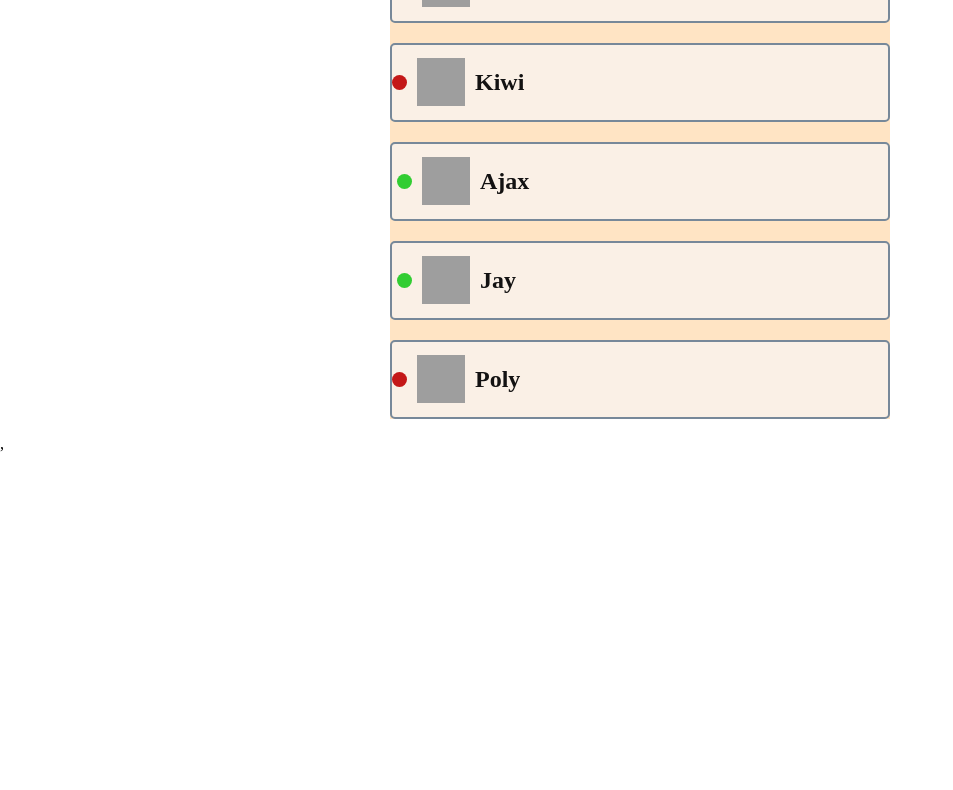
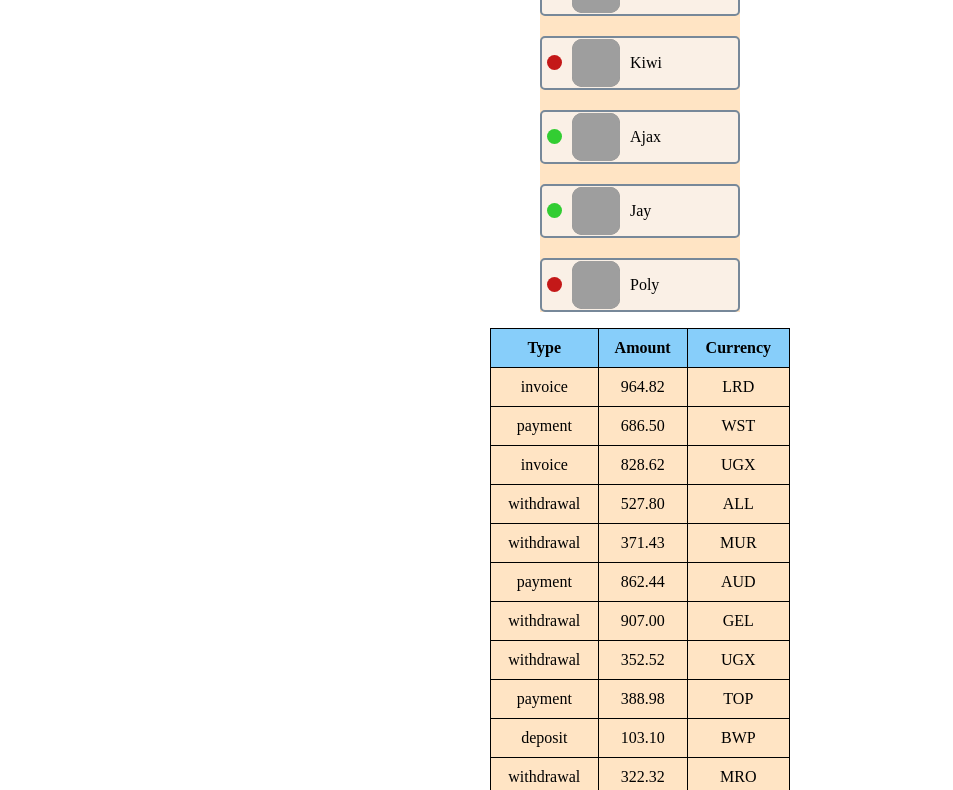
Before and after one commit to andreyz11288/goit-react-hw-01-components, a React (Create React App) app: page / in a window 1280 px wide. Shown: the part 910-1700 px from the top of the page, without its empty margins (0-953 px from the left). Before the commit the page ends 1363 px from the top, so only its background shows below. Built offline with nearby package versions, Linux system fonts and the light colour scheme; grey boxes are pictures that could not be loaded.

Commit message:
4 задание

```diff
--- /dev/null
+++ b/src/App.css
@@ -0,0 +1,38 @@
+.App {
+  text-align: center;
+}
+
+.App-logo {
+  height: 40vmin;
+  pointer-events: none;
+}
+
+@media (prefers-reduced-motion: no-preference) {
+  .App-logo {
+    animation: App-logo-spin infinite 20s linear;
+  }
+}
+
+.App-header {
+  background-color: #282c34;
+  min-height: 100vh;
+  display: flex;
+  flex-direction: column;
+  align-items: center;
+  justify-content: center;
+  font-size: calc(10px + 2vmin);
+  color: white;
+}
+
+.App-link {
+  color: #61dafb;
+}
+
+@keyframes App-logo-spin {
+  from {
+    transform: rotate(0deg);
+  }
+  to {
+    transform: rotate(360deg);
+  }
+}
--- /dev/null
+++ b/src/App.js
@@ -0,0 +1,26 @@
+
+import './App.css';
+import React from 'react';
+import './index.css';
+import Profile from './Profile';
+import Statistics from './Statistics'
+import FriendList from './FriendList'
+import TransactionHistory from "./TransactionHistory";
+import data from "./sourse/user.json";
+import statisticalData from "./sourse/statistical-data.json";
+import transactions from "./sourse/transactions.json";
+
+
+
+function App() {
+  return (
+    <div className="App">
+     {<Profile data={data} />},
+{<Statistics title="Upload stats" stats={statisticalData} />},
+{<FriendList />}
+{<TransactionHistory items={transactions}/>}
+    </div>
+  );
+}
+
+export default App;
--- a/src/FriendList.css
+++ b/src/FriendList.css
@@ -2,25 +2,27 @@
     display: grid;
     gap: 20px;
     padding: 0px;
-    width: 500px;
+    width: 200px;
     margin-left: auto;
     margin-right: auto;
     background-color: bisque;
   }
 
-  .item{
+  .friend-item{
       display: flex;
       border: 2px solid lightslategray;
       border-radius: 5px;
       background-color: linen;
   }
-  .avatar{
+  .friend-avatar{
     margin-left: 10px;
     margin-top: auto;
     margin-bottom: auto;
       height: 48px;
+      background-color: gray;
+      border-radius: 10px;
   }
-  .status{
+  .friend-status{
       margin-left: 5px;
     margin-top: auto;
     margin-bottom: auto;
@@ -29,7 +31,8 @@
       background-color: limegreen;
       border-radius: 50%;
   }
-  .noStatus{
+  .friend-noStatus{
+    margin-left: 5px;
     margin-top: auto;
     margin-bottom: auto;
       width: 15px;
@@ -37,6 +40,6 @@
       background-color: rgb(196, 24, 24);
       border-radius: 50%;
   }
-  .name{
+  .friend-name{
       margin-left: 10px;
   }
--- a/src/FriendList.js
+++ b/src/FriendList.js
@@ -1,16 +1,13 @@
 import React from 'react';
 import './FriendList.css';
+import FriendListItem from "./FriendListItem";
+import friends from './sourse/friends.json';
 
-
-function FriendList({ friends }) {
+function FriendList() {
 
 
     return (<ul className="friend-list">
-    {friends.map(item => <li key={item.id} className="item">
-  {item.isOnline ?(<span className="status"></span>):(<span className="noStatus"></span>)}
-  <img className="avatar" src={item.avatar} alt="" width="48" />
-  <p className="name">{item.name}</p>
-</li>)}
+    {<FriendListItem friends={friends}/> }
   </ul>
   )
 }
--- /dev/null
+++ b/src/FriendListItem.js
@@ -0,0 +1,18 @@
+import React from 'react';
+import './FriendList.css';
+
+
+function FriendListItem({ friends }) {
+
+
+    return (<ul className="friend-list">
+    {friends.map(item => <li key={item.id} className="friend-item">
+  {item.isOnline ?(<span className="friend-status"></span>):(<span className="friend-noStatus"></span>)}
+  <img className="friend-avatar" src={item.avatar} alt="" width="48" />
+  <p className="friend-name">{item.name}</p>
+</li>)}
+  </ul>
+  )
+}
+
+export default FriendListItem;
--- /dev/null
+++ b/src/TransactionHistory.css
@@ -0,0 +1,16 @@
+.transaction-history{
+    margin-left: auto;
+    margin-right: auto;
+    background-color: bisque;
+
+        width: 300px;
+        border-collapse: collapse;
+
+    }
+    TD, TH {
+     padding: 10px;
+     border: 1px solid black;
+    }
+    TH {
+     background: lightskyblue;
+    }
--- /dev/null
+++ b/src/TransactionHistory.js
@@ -0,0 +1,29 @@
+import React from 'react';
+import './TransactionHistory.css';
+
+
+function TransactionHistory({ items }) {
+
+    return (
+        <table className="transaction-history">
+        <thead>
+          <tr>
+            <th>Type</th>
+            <th>Amount</th>
+            <th>Currency</th>
+          </tr>
+        </thead>
+
+        <tbody>
+          {items.map(i => <tr key={i.id}>
+            <td>{i.type}</td>
+            <td>{i.amount}</td>
+            <td>{i.currency}</td>
+          </tr>)}
+        </tbody>
+      </table>
+
+  )
+}
+
+export default TransactionHistory;
--- a/src/index.js
+++ b/src/index.js
@@ -1,34 +1,15 @@
 import React from 'react';
 import ReactDOM from 'react-dom';
 import './index.css';
-import Profile from './Profile';
-import Statistics from './Statistics'
-import FriendList from './FriendList'
-import data from "./sourse/user.json";
-import statisticalData from "./sourse/statistical-data.json";
-import friends from './sourse/friends.json';
+import App from './App';
+import ColorMath from "./js/ColorMath";
 
 
 ReactDOM.render(
   <React.StrictMode>
-    <Profile data={data} />
-<Statistics title="Upload stats" stats={statisticalData} />,
-<FriendList friends={friends} />,
+    <App/>
   </React.StrictMode>,
   document.getElementById('root')
 );
 
-const qq = document.querySelectorAll('.item')
-qq[0].style.backgroundColor = `${get_rand_color()}`
-qq[1].style.backgroundColor = `${get_rand_color()}`
-qq[2].style.backgroundColor = `${get_rand_color()}`
-qq[3].style.backgroundColor = `${get_rand_color()}`
-qq[4].style.backgroundColor = `${get_rand_color()}`
-// qq.setAttribute('style', `background-color: ${get_rand_color()} ;`)
-function get_rand_color(){
-    var color = Math.floor(Math.random() * Math.pow(256, 3)).toString(16);
-    while(color.length < 6) {
-        color = "0" + color;
-    }
-    return "#" + color;
-}
+ColorMath()
--- /dev/null
+++ b/src/js/ColorMath.js
@@ -0,0 +1,16 @@
+export default function colorMath() {
+    const qq = document.querySelectorAll('.item')
+qq[0].style.backgroundColor = `${get_rand_color()}`
+qq[1].style.backgroundColor = `${get_rand_color()}`
+qq[2].style.backgroundColor = `${get_rand_color()}`
+qq[3].style.backgroundColor = `${get_rand_color()}`
+qq[4].style.backgroundColor = `${get_rand_color()}`
+// qq.setAttribute('style', `background-color: ${get_rand_color()} ;`)
+function get_rand_color(){
+    var color = Math.floor(Math.random() * Math.pow(256, 3)).toString(16);
+    while(color.length < 6) {
+        color = "0" + color;
+    }
+    return "#" + color;
+}
+}
--- /dev/null
+++ b/src/sourse/transactions.json
@@ -0,0 +1,122 @@
+[
+    {
+      "id": "1e0700a2-5183-4291-85cc-2065a036a683",
+      "type": "invoice",
+      "amount": "964.82",
+      "currency": "LRD"
+    },
+    {
+      "id": "a30f821b-4d25-4ff0-abdd-e340b3f0dd2b",
+      "type": "payment",
+      "amount": "686.50",
+      "currency": "WST"
+    },
+    {
+      "id": "44dca67a-8e5a-4798-bf8e-b15efd4e1abd",
+      "type": "invoice",
+      "amount": "828.62",
+      "currency": "UGX"
+    },
+    {
+      "id": "ea8ed3dc-2b68-4a53-905a-53ecb0adef33",
+      "type": "withdrawal",
+      "amount": "527.80",
+      "currency": "ALL"
+    },
+    {
+      "id": "ea76146a-0b00-4b80-bc02-a8c822176712",
+      "type": "withdrawal",
+      "amount": "371.43",
+      "currency": "MUR"
+    },
+    {
+      "id": "63ca02f9-d637-46b5-9237-f3b24425e029",
+      "type": "payment",
+      "amount": "862.44",
+      "currency": "AUD"
+    },
+    {
+      "id": "ed0263e8-59a5-4bf1-87e0-2bb88e53dc34",
+      "type": "withdrawal",
+      "amount": "907.00",
+      "currency": "GEL"
+    },
+    {
+      "id": "6013bad0-750c-4691-8bc2-d8f2b43969c4",
+      "type": "withdrawal",
+      "amount": "352.52",
+      "currency": "UGX"
+    },
+    {
+      "id": "252c7be4-8b06-4fa7-8d42-61fb835b70d5",
+      "type": "payment",
+      "amount": "388.98",
+      "currency": "TOP"
+    },
+    {
+      "id": "4eaab41b-b967-40ac-82ed-85fc66f646f1",
+      "type": "deposit",
+      "amount": "103.10",
+      "currency": "BWP"
+    },
+    {
+      "id": "9648a350-8469-42d5-8bf3-18090de5fe67",
+      "type": "withdrawal",
+      "amount": "322.32",
+      "currency": "MRO"
+    },
+    {
+      "id": "9c5c25fb-1a95-4b2f-8d1f-4c4426d677cc",
+      "type": "invoice",
+      "amount": "14.79",
+      "currency": "PYG"
+    },
+    {
+      "id": "43ef232c-80e9-4d6f-b48a-b22405620de3",
+      "type": "payment",
+      "amount": "904.86",
+      "currency": "CHF"
+    },
+    {
+      "id": "5161682e-e620-4019-ab0a-24ceb10fbd20",
+      "type": "withdrawal",
+      "amount": "307.08",
+      "currency": "NOK"
+    },
+    {
+      "id": "7b119d71-42e6-4c42-a141-6818b07bb9ff",
+      "type": "invoice",
+      "amount": "275.07",
+      "currency": "AWG"
+    },
+    {
+      "id": "a4f65722-65c4-4c28-b1f4-b8ed988bb205",
+      "type": "deposit",
+      "amount": "213.10",
+      "currency": "STD"
+    },
+    {
+      "id": "c6e5784b-0ca3-48d6-86e5-b5128af5a523",
+      "type": "invoice",
+      "amount": "116.11",
+      "currency": "CUP CUC"
+    },
+    {
+      "id": "c9ebed6a-3a02-4b49-ac0d-0534b51f2bfd",
+      "type": "invoice",
+      "amount": "878.67",
+      "currency": "HKD"
+    },
+    {
+      "id": "a4a98b0e-b22c-438b-9f83-de2df52110c8",
+      "type": "invoice",
+      "amount": "725.03",
+      "currency": "UYU UYI"
+    },
+    {
+      "id": "b39bfa7a-0166-4c47-94d6-87d20590f746",
+      "type": "payment",
+      "amount": "405.45",
+      "currency": "MDL"
+    }
+  ]
```
Also changed, not shown: src/reportWebVitals.js (added, +13 -0 lines), src/setupTests.js (added, +5 -0 lines), 2 other files (tests, documents, lock files or other folders).
